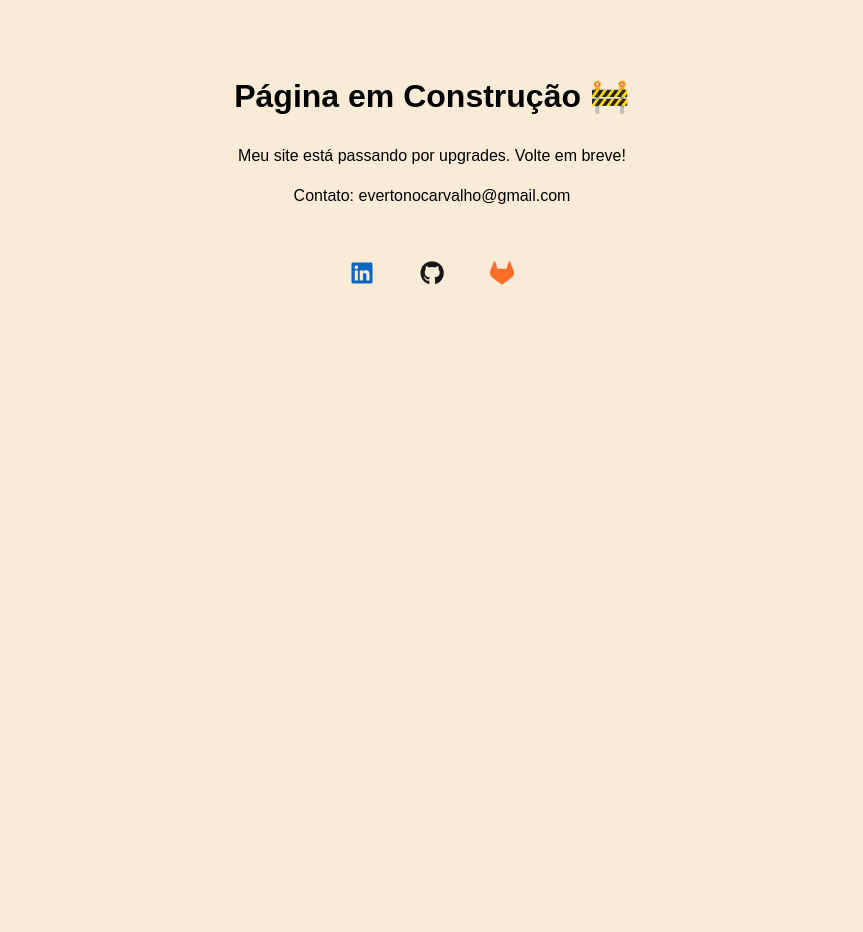
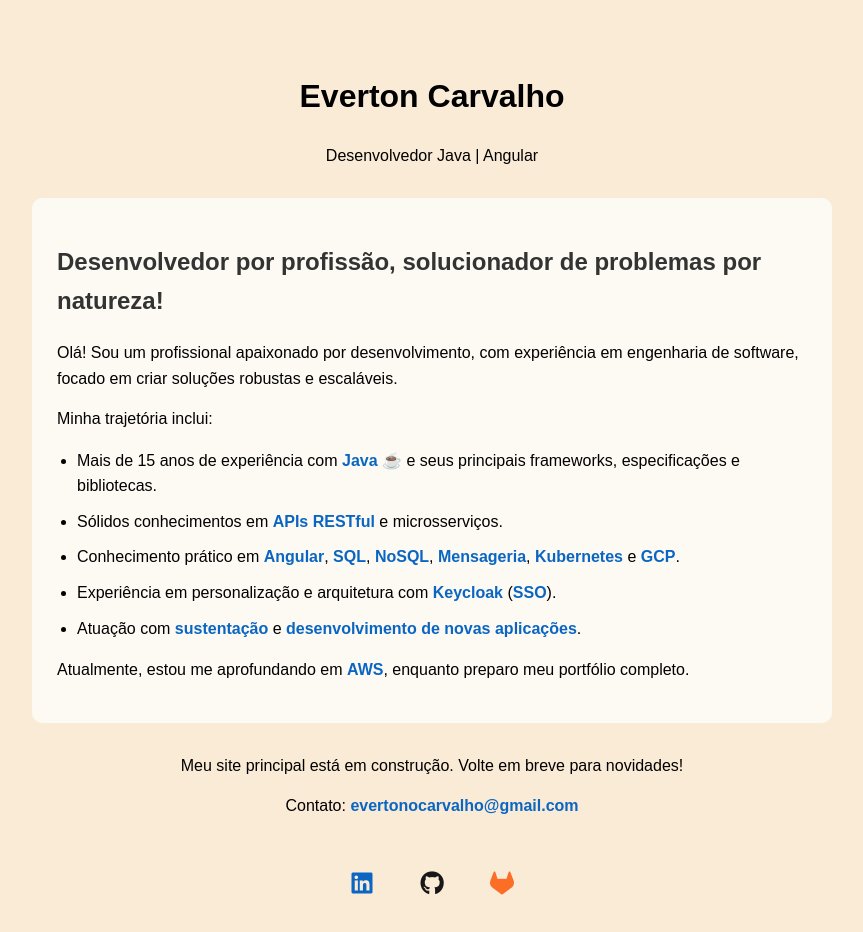
Before and after one commit to evertonocarvalho/evertoncarvalho.com.br, a plain HTML site: page index.html in a window 1280 px wide. Shown: the whole page, without its empty margins (208-1071 px from the left). Before the commit the page ends 800 px from the top, so only its background shows below. Drawn offline with Linux system fonts and the light colour scheme.

Commit message:
feat: descrições da bio

```diff
--- a/index.html
+++ b/index.html
@@ -1,16 +1,17 @@
 <!DOCTYPE html>
 <html>
 <head>
-    <title>Em Construção | Everton Carvalho</title>
+    <title>Everton Carvalho - Desenvolvedor Java</title>
     <meta name="viewport" content="width=device-width, initial-scale=1.0">
     <style>
         :root {
             --font-size-base: 1rem;
             --font-size-h1: 2rem;
+            --font-size-h2: 1.5rem;
             --icon-size: 24px;
             --padding-body: 50px;
+            --highlight-color: #0a66c2;
         }
-
         body {
             font-family: Arial, sans-serif;
             text-align: center;
@@ -19,18 +20,27 @@
             font-size: var(--font-size-base);
             line-height: 1.6;
             margin: 0;
+            max-width: 800px;
+            margin-left: auto;
+            margin-right: auto;
         }
-
         h1 {
             color: black;
             font-size: var(--font-size-h1);
             margin-bottom: 20px;
         }
-
+        h2 {
+            font-size: var(--font-size-h2);
+            color: #333;
+            margin-top: 20px;
+        }
         p {
             margin: 15px 0;
         }
-
+        .highlight {
+            color: var(--highlight-color);
+            font-weight: bold;
+        }
         .social-links {
             margin-top: 40px;
             display: flex;
@@ -38,7 +48,6 @@
             flex-wrap: wrap;
             gap: 20px;
         }
-
         .social-links a {
             font-size: var(--icon-size);
             text-decoration: none;
@@ -48,29 +57,38 @@
             height: 50px;
             line-height: 50px;
         }
-
         .social-links a.linkedin { color: #0a66c2; }
         .social-links a.github { color: #181717; }
         .social-links a.gitlab { color: #fc6d26; }
-
         .social-links a:hover {
             transform: scale(1.2);
         }
+        .bio-section {
+            background: rgba(255, 255, 255, 0.7);
+            padding: 25px;
+            border-radius: 10px;
+            margin: 30px 0;
+            text-align: left;
+        }
+        .bio-section ul {
+            padding-left: 20px;
+        }
+        .bio-section li {
+            margin-bottom: 10px;
+        }
 
-        /* Media Queries para dispositivos móveis */
         @media only screen and (max-width: 768px) {
             :root {
                 --font-size-base: 1.2rem;
                 --font-size-h1: 2.5rem;
+                --font-size-h2: 1.8rem;
                 --icon-size: 32px;
                 --padding-body: 30px;
             }
-
             .social-links {
                 margin-top: 30px;
                 gap: 25px;
             }
-
             .social-links a {
                 width: 60px;
                 height: 60px;
@@ -78,36 +96,55 @@
             }
         }
 
-        /* Media Queries para telas muito pequenas */
         @media only screen and (max-width: 480px) {
             :root {
                 --font-size-base: 1.3rem;
                 --font-size-h1: 2.8rem;
+                --font-size-h2: 2rem;
                 --icon-size: 36px;
                 --padding-body: 20px;
             }
-
             .social-links {
                 gap: 30px;
+            }
+            .bio-section {
+                padding: 15px;
             }
         }
     </style>
     <link rel="stylesheet" href="https://cdnjs.cloudflare.com/ajax/libs/font-awesome/6.4.0/css/all.min.css">
 </head>
 <body>
-    <h1>Página em Construção 🚧</h1>
-    <p>Meu site está passando por upgrades. Volte em breve!</p>
-    <p>Contato: evertonocarvalho@gmail.com</p>
+    <h1>Everton Carvalho</h1>
+    <p>Desenvolvedor Java | Angular</p>
+
+    <div class="bio-section">
+        <h2>Desenvolvedor por profissão, solucionador de problemas por natureza!</h2>
+        <p>Olá! Sou um profissional apaixonado por desenvolvimento, com experiência em engenharia de software, focado em criar soluções robustas e escaláveis.</p>
+
+        <p>Minha trajetória inclui:</p>
+        <ul>
+            <li>Mais de 15 anos de experiência com <span class="highlight">Java</span> ☕ e seus principais frameworks, especificações e bibliotecas.</li>
+            <li>Sólidos conhecimentos em <span class="highlight">APIs RESTful</span> e microsserviços.</li>
+            <li>Conhecimento prático em <span class="highlight">Angular</span>, <span class="highlight">SQL</span>, <span class="highlight">NoSQL</span>,
+                <span class="highlight">Mensageria</span>, <span class="highlight">Kubernetes</span> e <span class="highlight">GCP</span>.</li>
+            <li>Experiência em personalização e arquitetura com <span class="highlight">Keycloak</span> (<span class="highlight">SSO</span>).</li>
+            <li>Atuação com <span class="highlight">sustentação</span> e <span class="highlight">desenvolvimento de novas aplicações</span>.</li>
+        </ul>
+
+        <p>Atualmente, estou me aprofundando em <span class="highlight">AWS</span>, enquanto preparo meu portfólio completo.</p>
+    </div>
+
+    <p>Meu site principal está em construção. Volte em breve para novidades!</p>
+    <p>Contato: <span class="highlight">evertonocarvalho@gmail.com</span></p>
 
     <div class="social-links">
         <a href="https://www.linkedin.com/in/everton-carvalho-java-dev/" target="_blank" class="linkedin" aria-label="LinkedIn">
             <i class="fab fa-linkedin"></i>
         </a>
-
         <a href="https://github.com/evertonocarvalho" target="_blank" class="github" aria-label="GitHub">
             <i class="fab fa-github"></i>
         </a>
-
         <a href="https://gitlab.com/users/evertonocarvalho/projects" target="_blank" class="gitlab" aria-label="GitLab">
             <i class="fab fa-gitlab"></i>
         </a>
```
